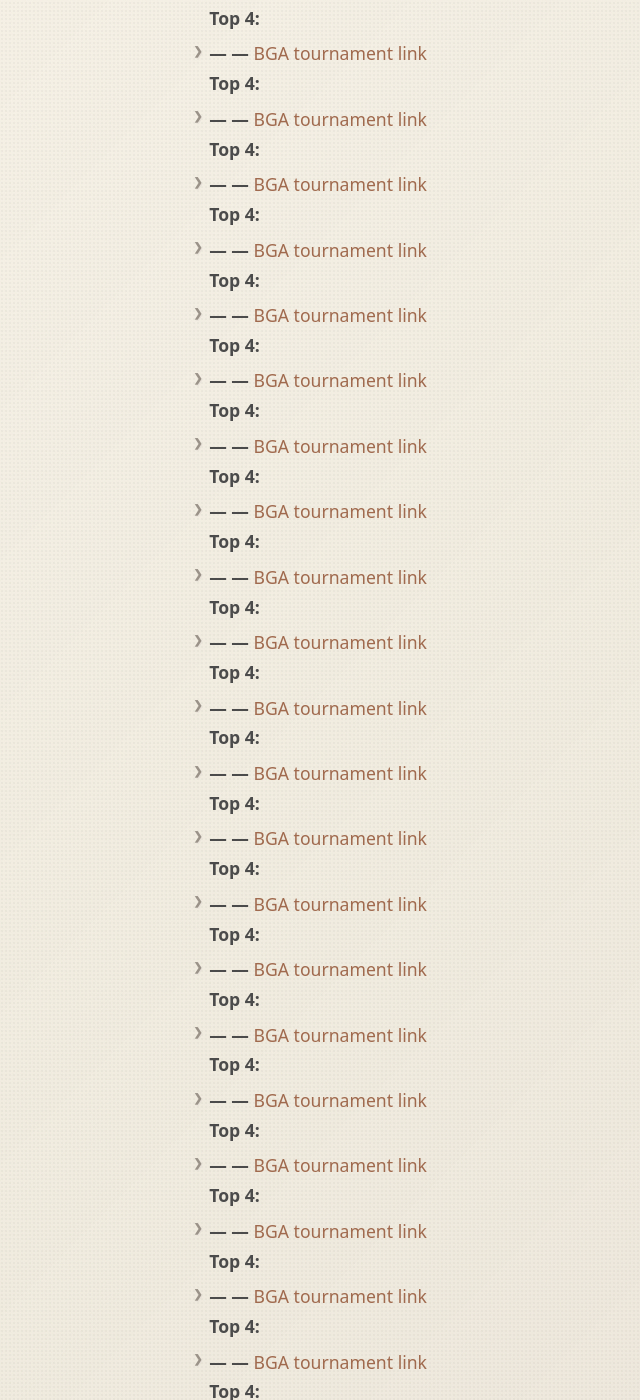
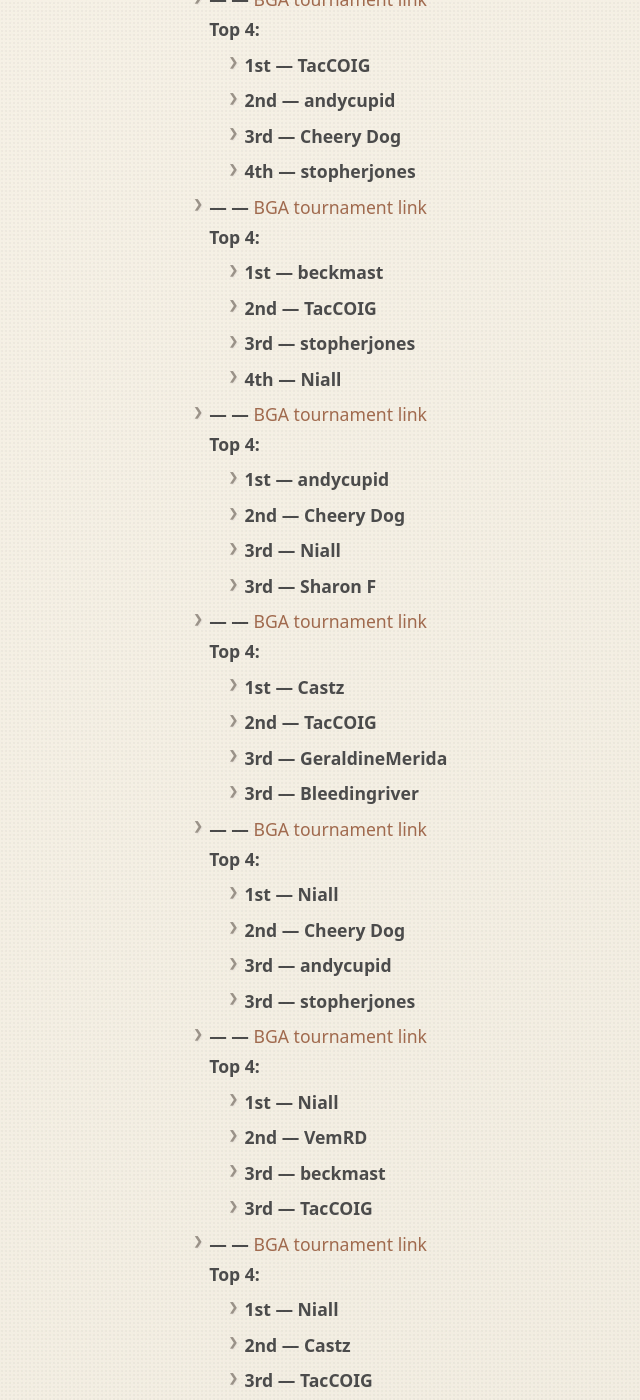
Before and after one commit to stopherjones/around-the-world-in-eighty-games, a Jekyll site: the page built from results.md, in a window 1280 px wide and 1400 px high, scrolled down 403 px. Shown: the whole window, without its empty margins (16-656 px from the left). Built offline with Jekyll 4.4.1, drawn with Linux system fonts in a browser that asks for light colours; some of the changed text lies outside the part shown.

Commit message:
Update tournaments.yml

```diff
--- a/_data/tournaments.yml
+++ b/_data/tournaments.yml
@@ -4,168 +4,336 @@
   game: null
   name: Tournament 354697
   bga_url: https://boardgamearena.com/tournament?id=354697
-  status: ongoing
-  round: null
+  status: completed
+  top4:
+    - rank: 1st
+      name: TacCOIG
+    - rank: 2nd
+      name: Cheery Dog
+    - rank: 3rd
+      name: Saugust2
+    - rank: 3rd
+      name: andycupid
 "354698":
   id: 354698
   country: null
   game: null
   name: Tournament 354698
   bga_url: https://boardgamearena.com/tournament?id=354698
-  status: ongoing
-  round: null
+  status: completed
+  top4:
+    - rank: 1st
+      name: TacCOIG
+    - rank: 2nd
+      name: andycupid
+    - rank: 3rd
+      name: Cheery Dog
+    - rank: 4th
+      name: stopherjones
 "360285":
   id: 360285
   country: null
   game: null
   name: Tournament 360285
   bga_url: https://boardgamearena.com/tournament?id=360285
-  status: ongoing
-  round: null
+  status: completed
+  top4:
+    - rank: 1st
+      name: beckmast
+    - rank: 2nd
+      name: TacCOIG
+    - rank: 3rd
+      name: stopherjones
+    - rank: 4th
+      name: Niall
 "360291":
   id: 360291
   country: null
   game: null
   name: Tournament 360291
   bga_url: https://boardgamearena.com/tournament?id=360291
-  status: ongoing
-  round: null
+  status: completed
+  top4:
+    - rank: 1st
+      name: andycupid
+    - rank: 2nd
+      name: Cheery Dog
+    - rank: 3rd
+      name: Niall
+    - rank: 3rd
+      name: Sharon F
 "368884":
   id: 368884
   country: null
   game: null
   name: Tournament 368884
   bga_url: https://boardgamearena.com/tournament?id=368884
-  status: ongoing
-  round: null
+  status: completed
+  top4:
+    - rank: 1st
+      name: Castz
+    - rank: 2nd
+      name: TacCOIG
+    - rank: 3rd
+      name: GeraldineMerida
+    - rank: 3rd
+      name: Bleedingriver
 "368887":
   id: 368887
   country: null
   game: null
   name: Tournament 368887
   bga_url: https://boardgamearena.com/tournament?id=368887
-  status: ongoing
-  round: null
+  status: completed
+  top4:
+    - rank: 1st
+      name: Niall
+    - rank: 2nd
+      name: Cheery Dog
+    - rank: 3rd
+      name: andycupid
+    - rank: 3rd
+      name: stopherjones
 "374194":
   id: 374194
   country: null
   game: null
   name: Tournament 374194
   bga_url: https://boardgamearena.com/tournament?id=374194
-  status: ongoing
-  round: null
+  status: completed
+  top4:
+    - rank: 1st
+      name: Niall
+    - rank: 2nd
+      name: VemRD
+    - rank: 3rd
+      name: beckmast
+    - rank: 3rd
+      name: TacCOIG
 "378251":
   id: 378251
   country: null
   game: null
   name: Tournament 378251
   bga_url: https://boardgamearena.com/tournament?id=378251
-  status: ongoing
-  round: null
+  status: completed
+  top4:
+    - rank: 1st
+      name: Niall
+    - rank: 2nd
+      name: Castz
+    - rank: 3rd
+      name: TacCOIG
+    - rank: 3rd
+      name: VemRD
 "380123":
   id: 380123
   country: null
   game: null
   name: Tournament 380123
   bga_url: https://boardgamearena.com/tournament?id=380123
-  status: ongoing
-  round: null
+  status: completed
+  top4:
+    - rank: 1st
+      name: TacCOIG
+    - rank: 2nd
+      name: stopherjones
+    - rank: 3rd
+      name: Niall
+    - rank: 3rd
+      name: Cheery Dog
 "387302":
   id: 387302
   country: null
   game: null
   name: Tournament 387302
   bga_url: https://boardgamearena.com/tournament?id=387302
-  status: ongoing
-  round: null
+  status: completed
+  top4:
+    - rank: 1st
+      name: Castz
+    - rank: 2nd
+      name: TacCOIG
+    - rank: 3rd
+      name: Arjo14
+    - rank: 4th
+      name: Salvidrim
 "387304":
   id: 387304
   country: null
   game: null
   name: Tournament 387304
   bga_url: https://boardgamearena.com/tournament?id=387304
-  status: ongoing
-  round: null
+  status: completed
+  top4:
+    - rank: 1st
+      name: TacCOIG
+    - rank: 2nd
+      name: Arjo14
+    - rank: 3rd
+      name: andycupid
+    - rank: 3rd
+      name: Cheery Dog
 "404118":
   id: 404118
   country: null
   game: null
   name: Tournament 404118
   bga_url: https://boardgamearena.com/tournament?id=404118
-  status: ongoing
-  round: null
+  status: completed
+  top4:
+    - rank: 1st
+      name: andycupid
+    - rank: 2nd
+      name: Castz
+    - rank: 3rd
+      name: Niall
+    - rank: 3rd
+      name: TacCOIG
 "404125":
   id: 404125
   country: null
   game: null
   name: Tournament 404125
   bga_url: https://boardgamearena.com/tournament?id=404125
-  status: ongoing
-  round: null
+  status: completed
+  top4:
+    - rank: 1st
+      name: andycupid
+    - rank: 2nd
+      name: Castz
+    - rank: 3rd
+      name: Niall
+    - rank: 3rd
+      name: Cheery Dog
 "404206":
   id: 404206
   country: null
   game: null
   name: Tournament 404206
   bga_url: https://boardgamearena.com/tournament?id=404206
-  status: ongoing
-  round: null
+  status: completed
+  top4:
+    - rank: 1st
+      name: Niall
+    - rank: 2nd
+      name: VemRD
+    - rank: 3rd
+      name: Castz
+    - rank: 4th
+      name: drharris
 "410031":
   id: 410031
   country: null
   game: null
   name: Tournament 410031
   bga_url: https://boardgamearena.com/tournament?id=410031
-  status: ongoing
-  round: null
+  status: completed
+  top4:
+    - rank: 1st
+      name: TacCOIG
+    - rank: 2nd
+      name: beckmast
+    - rank: 3rd
+      name: Niall
+    - rank: 3rd
+      name: andycupid
 "420784":
   id: 420784
   country: null
   game: null
   name: Tournament 420784
   bga_url: https://boardgamearena.com/tournament?id=420784
-  status: ongoing
-  round: null
+  status: completed
+  top4:
+    - rank: 1st
+      name: Castz
+    - rank: 2nd
+      name: TacCOIG
+    - rank: 2nd
+      name: Kurorac
+    - rank: 3rd
+      name: Salvidrim
 "420786":
   id: 420786
   country: null
   game: null
   name: Tournament 420786
   bga_url: https://boardgamearena.com/tournament?id=420786
-  status: ongoing
-  round: null
+  status: completed
+  top4:
+    - rank: 1st
+      name: Niall
+    - rank: 2nd
+      name: VemRD
+    - rank: 3rd
+      name: stopherjones
+    - rank: 3rd
+      name: TacCOIG
 "420787":
   id: 420787
   country: null
   game: null
   name: Tournament 420787
   bga_url: https://boardgamearena.com/tournament?id=420787
-  status: ongoing
-  round: null
+  status: completed
+  top4:
+    - rank: 1st
+      name: Niall
+    - rank: 2nd
+      name: Castz
+    - rank: 3rd
+      name: drharris
+    - rank: 4th
+      name: beckmast
 "420929":
   id: 420929
   country: null
   game: null
   name: Tournament 420929
   bga_url: https://boardgamearena.com/tournament?id=420929
-  status: ongoing
-  round: null
+  status: completed
+  top4:
+    - rank: 1st
+      name: Castz
+    - rank: 2nd
+      name: Niall
+    - rank: 3rd
+      name: VemRD
+    - rank: 4th
+      name: TacCOIG
 "427916":
   id: 427916
   country: null
   game: null
   name: Tournament 427916
   bga_url: https://boardgamearena.com/tournament?id=427916
-  status: ongoing
-  round: null
+  status: completed
+  top4:
+    - rank: 1st
+      name: Castz
+    - rank: 2nd
+      name: GeraldineMerida
+    - rank: 3rd
+      name: Zozoken
+    - rank: 3rd
+      name: Arjo14
 "427918":
   id: 427918
   country: null
   game: null
   name: Tournament 427918
   bga_url: https://boardgamearena.com/tournament?id=427918
-  status: ongoing
-  round: null
+  status: completed
+  top4:
+    - rank: 1st
+      name: Niall
+    - rank: 2nd
+      name: VemRD
+    - rank: 3rd
+      name: Castz
+    - rank: 4th
+      name: Cheery Dog
 "427919":
   id: 427919
   country: null
@@ -180,16 +348,32 @@
   game: null
   name: Tournament 439073
   bga_url: https://boardgamearena.com/tournament?id=439073
-  status: ongoing
-  round: null
+  status: completed
+  top4:
+    - rank: 1st
+      name: Niall
+    - rank: 2nd
+      name: Castz
+    - rank: 3rd
+      name: TacCOIG
+    - rank: 4th
+      name: Arjo14
 "439074":
   id: 439074
   country: null
   game: null
   name: Tournament 439074
   bga_url: https://boardgamearena.com/tournament?id=439074
-  status: ongoing
-  round: null
+  status: completed
+  top4:
+    - rank: 1st
+      name: Castz
+    - rank: 2nd
+      name: stopherjones
+    - rank: 3rd
+      name: TacCOIG
+    - rank: 4th
+      name: drharris
 "461495":
   id: 461495
   country: null
@@ -204,32 +388,64 @@
   game: null
   name: Tournament 461517
   bga_url: https://boardgamearena.com/tournament?id=461517
-  status: ongoing
-  round: null
+  status: completed
+  top4:
+    - rank: 1st
+      name: Niall
+    - rank: 2nd
+      name: Cheery Dog
+    - rank: 3rd
+      name: TacCOIG
+    - rank: 4th
+      name: Bleedingriver
 "488440":
   id: 488440
   country: null
   game: null
   name: Tournament 488440
   bga_url: https://boardgamearena.com/tournament?id=488440
-  status: ongoing
-  round: null
+  status: completed
+  top4:
+    - rank: 1st
+      name: Cheery Dog
+    - rank: 2nd
+      name: beckmast
+    - rank: 3rd
+      name: Niall
+    - rank: 3rd
+      name: stopherjones
 "488444":
   id: 488444
   country: null
   game: null
   name: Tournament 488444
   bga_url: https://boardgamearena.com/tournament?id=488444
-  status: ongoing
-  round: null
+  status: completed
+  top4:
+    - rank: 1st
+      name: Castz
+    - rank: 2nd
+      name: Niall
+    - rank: 3rd
+      name: TacCOIG
+    - rank: 4th
+      name: stopherjones
 "488602":
   id: 488602
   country: null
   game: null
   name: Tournament 488602
   bga_url: https://boardgamearena.com/tournament?id=488602
-  status: ongoing
-  round: null
+  status: completed
+  top4:
+    - rank: 1st
+      name: Castz
+    - rank: 2nd
+      name: Niall
+    - rank: 3rd
+      name: Cheery Dog
+    - rank: 4th
+      name: stopherjones
 "499398":
   id: 499398
   country: null
@@ -268,5 +484,5 @@
   game: null
   name: Tournament 511272
   bga_url: https://boardgamearena.com/tournament?id=511272
-  status: ongoing
+  status: unknown
   round: null
```
